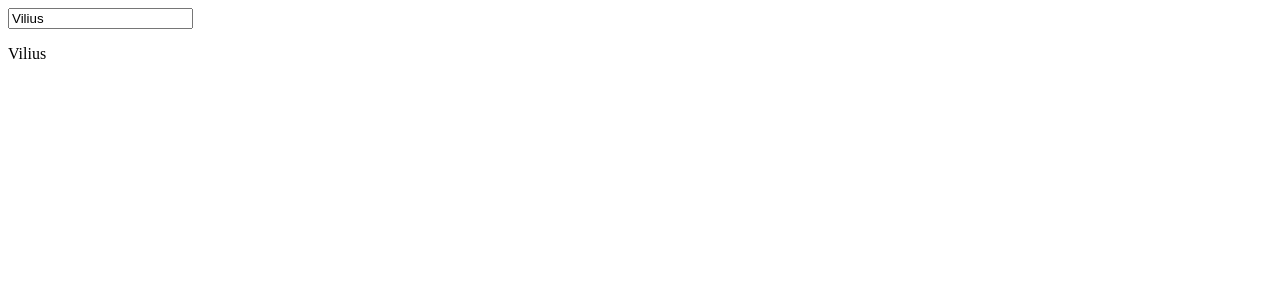
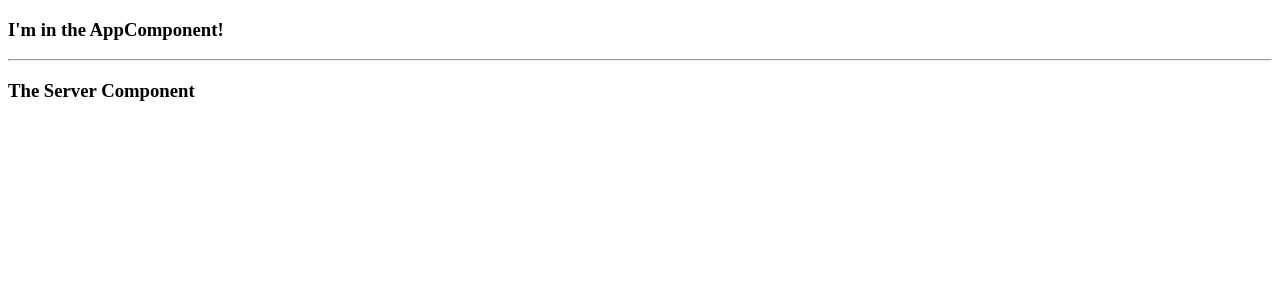
Before and after one commit to viliuskerpauskas/angular-course-v1, an Angular app: page / in a window 1280 px wide. Shown: the top 300 px of the page. Built offline with nearby package versions, Linux system fonts and the light colour scheme.

Commit message:
20. Using Custom Components

```diff
--- a/angular.json
+++ b/angular.json
@@ -101,5 +101,8 @@
         }
       }
     }
+  },
+  "cli": {
+    "analytics": false
   }
 }
--- a/src/app/app.component.html
+++ b/src/app/app.component.html
@@ -1,2 +1,3 @@
-<input type="text" [(ngModel)]="name" />
-<p>{{ name }}</p>
+<h3>I'm in the AppComponent!</h3>
+<hr />
+<app-server></app-server>
--- a/src/app/app.module.ts
+++ b/src/app/app.module.ts
@@ -3,9 +3,10 @@ import { BrowserModule } from '@angular/platform-browser';
 
 import { AppComponent } from './app.component';
 import { FormsModule } from '@angular/forms';
+import { ServerComponent } from './server/server.component';
 
 @NgModule({
-  declarations: [AppComponent],
+  declarations: [AppComponent, ServerComponent],
   imports: [BrowserModule, FormsModule],
   providers: [],
   bootstrap: [AppComponent],
--- /dev/null
+++ b/src/app/server/server.component.html
@@ -0,0 +1 @@
+<h3>The Server Component</h3>
```
Also changed, not shown: src/app/server/server.component.ts (added, +7 -0 lines).
